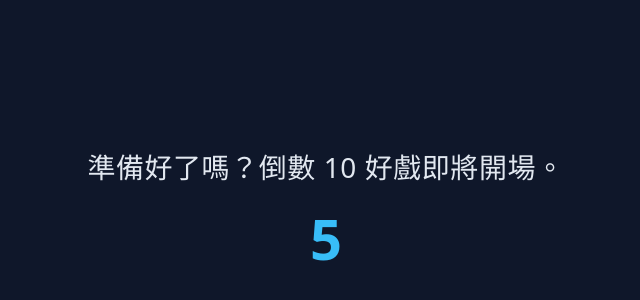
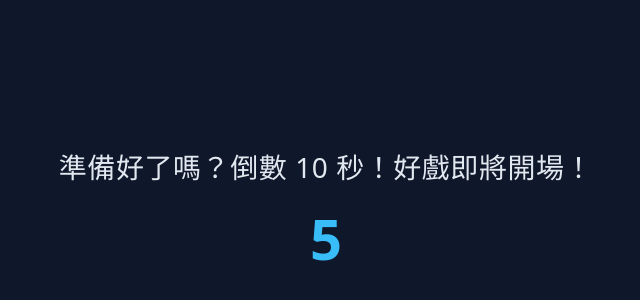
Before and after one commit to yuu120/hahahaha, a plain HTML site: page hahahaha/index.html in a window 1280 px wide. Shown: the part 188-488 px from the top of the page, without its empty margins (314-954 px from the left). Drawn offline with Linux system fonts and the light colour scheme.

Commit message:
Update index.html

```diff
--- a/hahahaha/index.html
+++ b/hahahaha/index.html
@@ -93,7 +93,7 @@
     const photoEl = document.querySelector(IMAGE_SELECTOR);
 
     // 更新訊息（若你改了秒數，這行會同步顯示）
-    msgEl.textContent = `準備好了嗎？倒數 ${DURATION_SECONDS} 好戲即將開場。`;
+    msgEl.textContent = `準備好了嗎？倒數 ${DURATION_SECONDS} 秒！好戲即將開場！`;
 
     // 照片預先載入，避免跳出時白屏
     const preload = new Image();
@@ -119,4 +119,5 @@
     }, 1000);
   </script>
 </body>
+
 </html>
```
